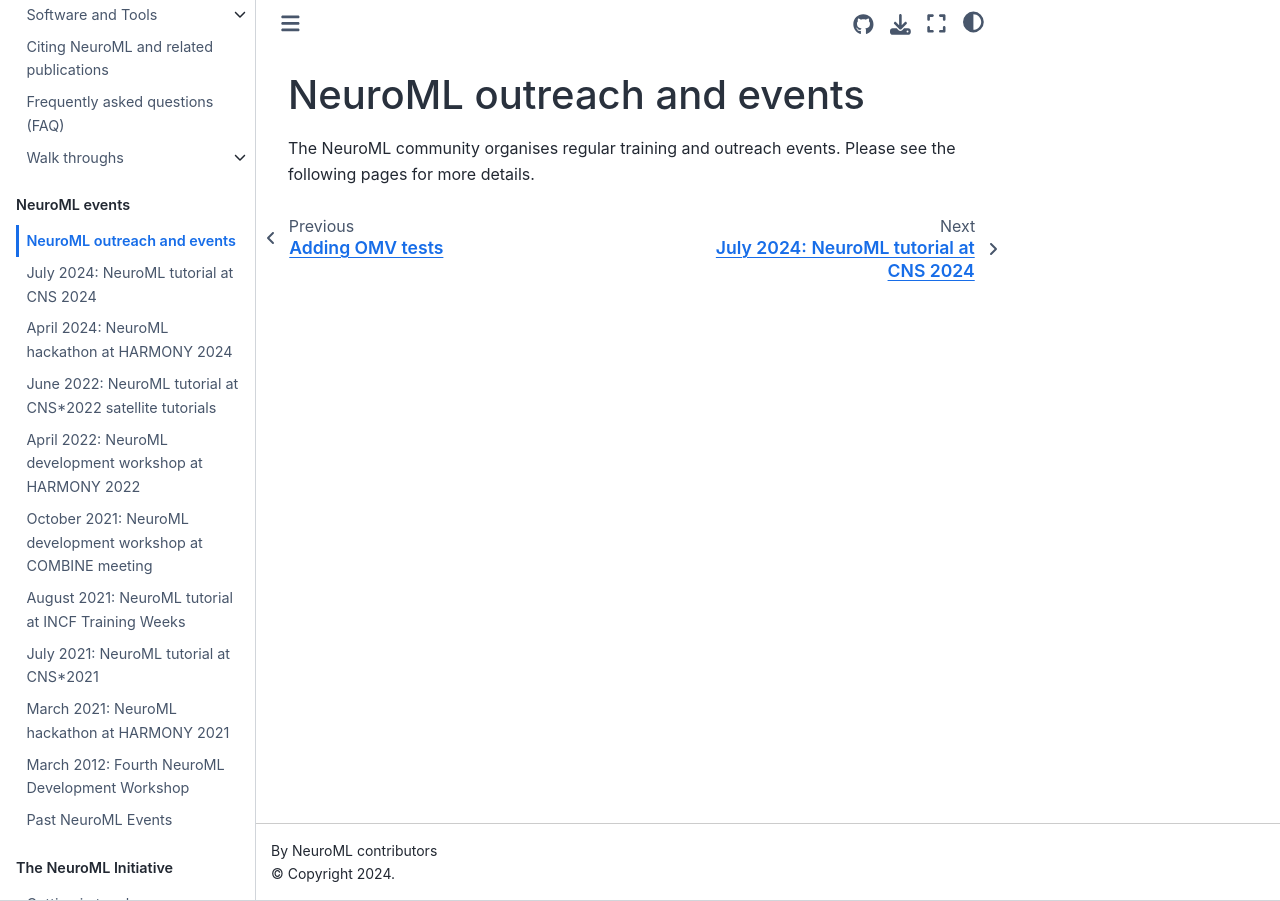
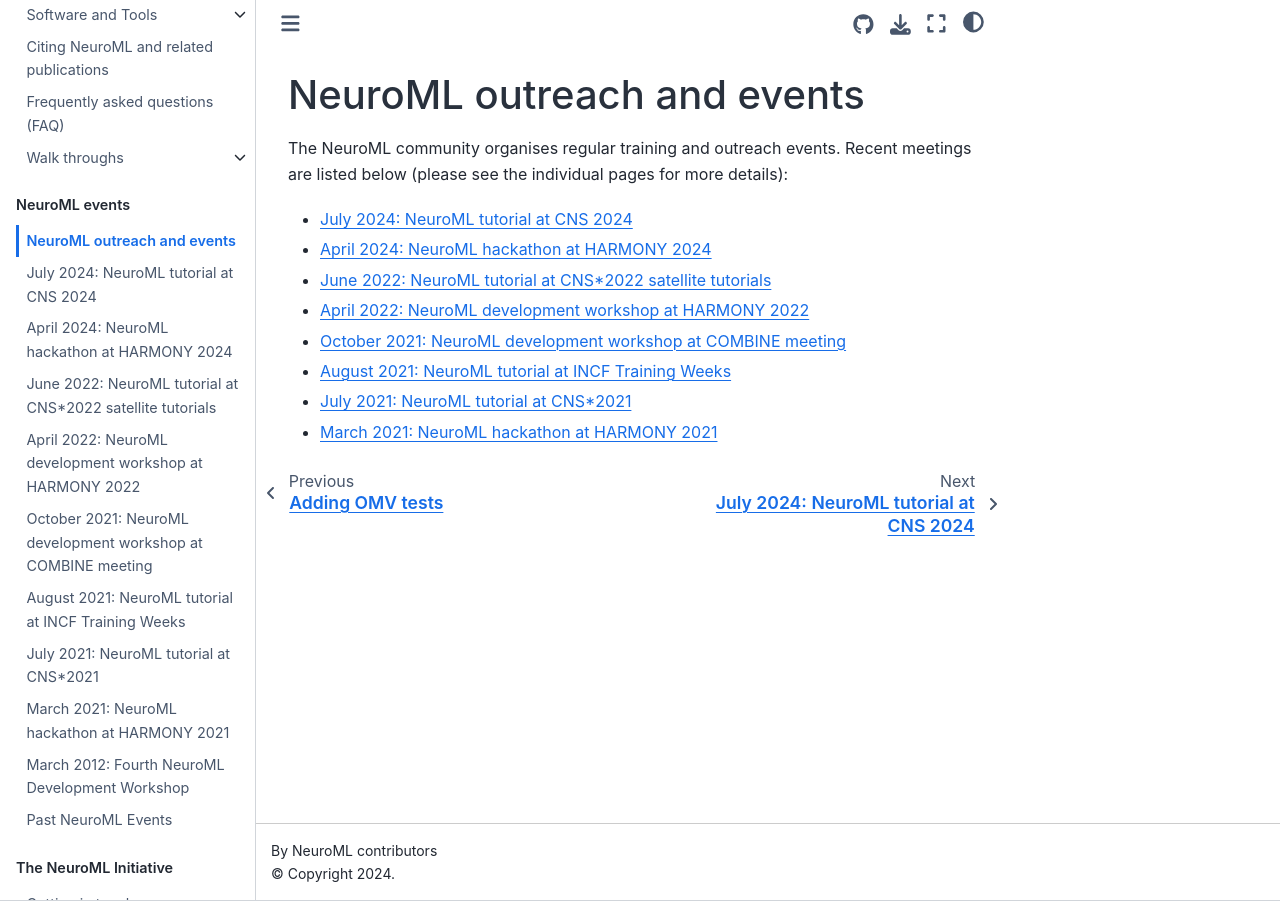
Before and after one commit to NeuroML/Documentation, a Jupyter Book: the page built from source/Events/Events.md, in a window 1280 px wide. Built offline with Jupyter Book 1.0.4 settings and Sphinx 7.4.7 and the Sphinx Book theme 1.1.4, drawn with Linux system fonts in a browser that asks for light colours; pages that are not in the unit, such as notebooks, are missing from menus.

Commit message:
chore: add list of events

```diff
--- a/source/Events/Events.md
+++ b/source/Events/Events.md
@@ -2,4 +2,13 @@
 # NeuroML outreach and events
 
 The NeuroML community organises regular training and outreach events.
-Please see the following pages for more details.
+Recent meetings are listed below (please see the individual pages for more details):
+
+- {ref}`July 2024: NeuroML tutorial at CNS 2024 <neuromlevents:202407cns>`
+- {ref}`April 2024: NeuroML hackathon at HARMONY 2024 <neuromlevents:202404harmony>`
+- {ref}`June 2022: NeuroML tutorial at CNS*2022 satellite tutorials <neuromlevents:202206cns>`
+- {ref}`April 2022: NeuroML development workshop at HARMONY 2022 <neuromlevents:202104harmony>`
+- {ref}`October 2021: NeuroML development workshop at COMBINE meeting <neuromlevents:202109combine>`
+- {ref}`August 2021: NeuroML tutorial at INCF Training Weeks <neuromlevents:202108incf>`
+- {ref}`July 2021: NeuroML tutorial at CNS*2021 <neuromlevents:202107cns2021>`
+- {ref}`March 2021: NeuroML hackathon at HARMONY 2021 <neuromlevents:202103harmony>`
```
